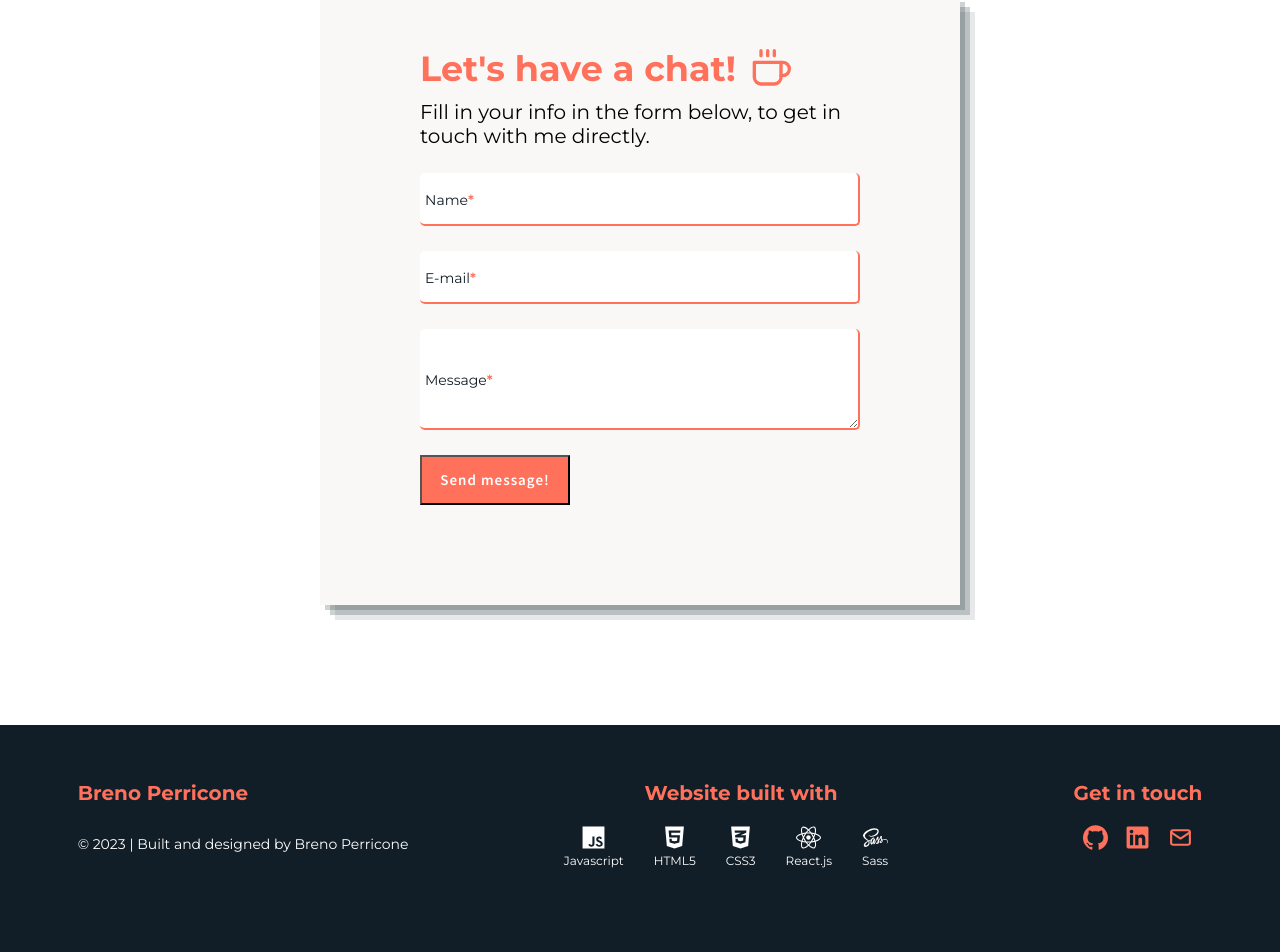
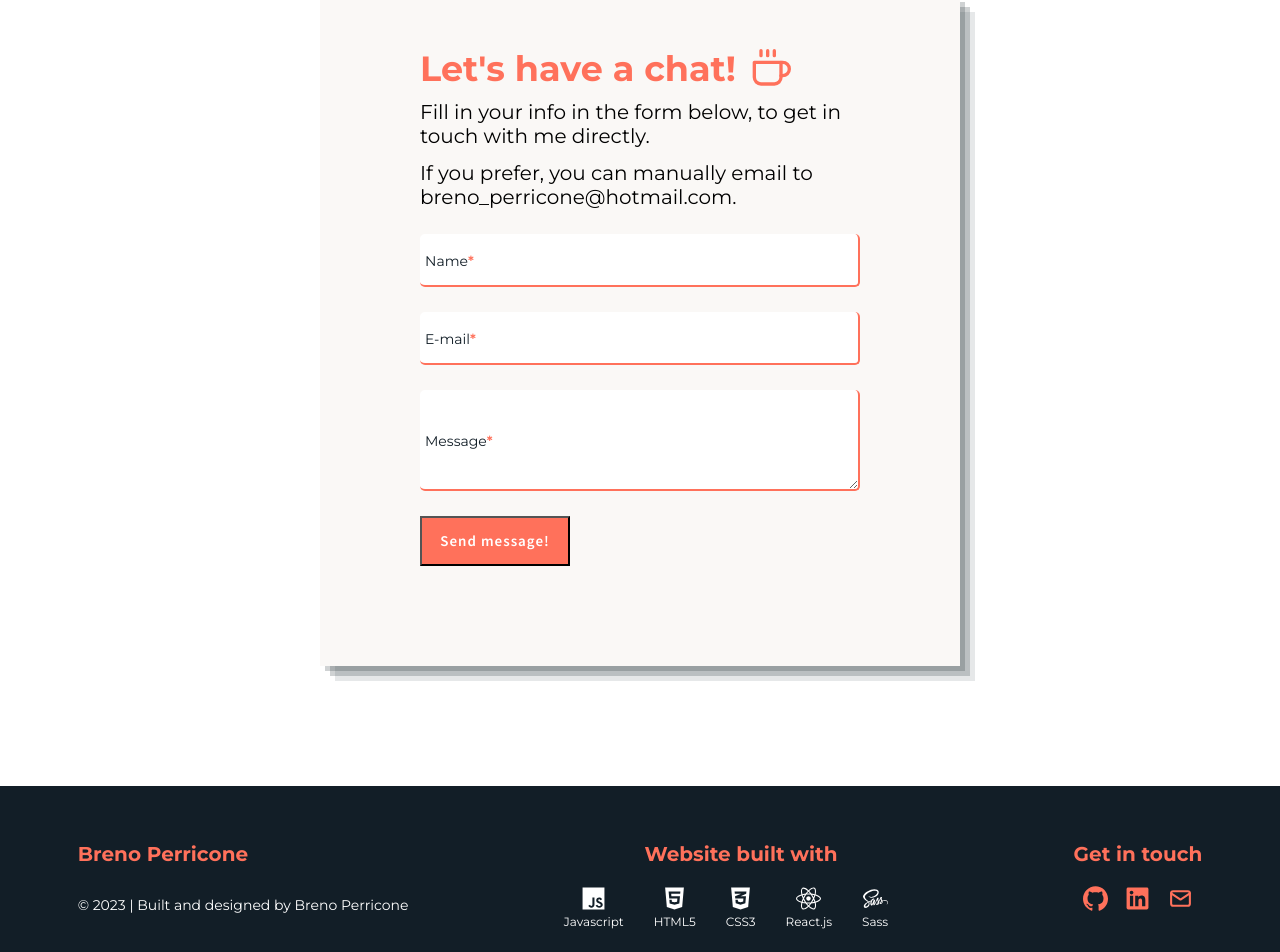
Before and after one commit to BrenoFischer/portfolio, a React (Create React App) app: page / in a window 1280 px wide. Shown: the part 5252-6204 px from the top of the page. Built offline with nearby package versions, Linux system fonts and the light colour scheme.

Commit message:
small text to contact form

```diff
--- a/src/routes/contact/contact.component.jsx
+++ b/src/routes/contact/contact.component.jsx
@@ -140,6 +140,8 @@ const Contact = () => {
                             <FiCoffee />
                         </div>
                         <p className='description-form'>Fill in your info in the form below, to get in touch with me directly.</p>
+                        <br/>
+                        <p className='description-form'>If you prefer, you can manually email to breno_perricone@hotmail.com.</p>
                     </div>
                     <FormInput
                         textarea={false}
```
